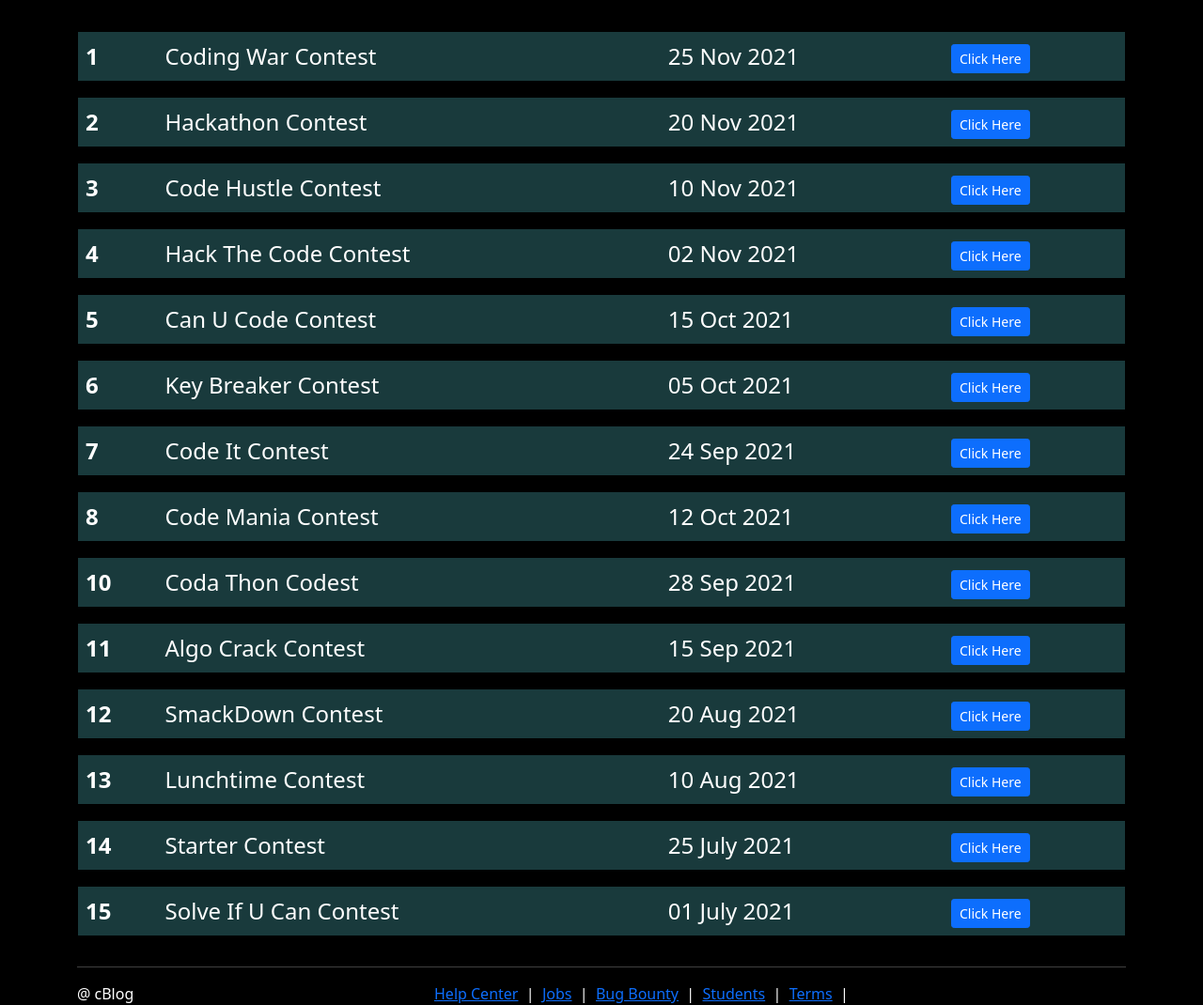
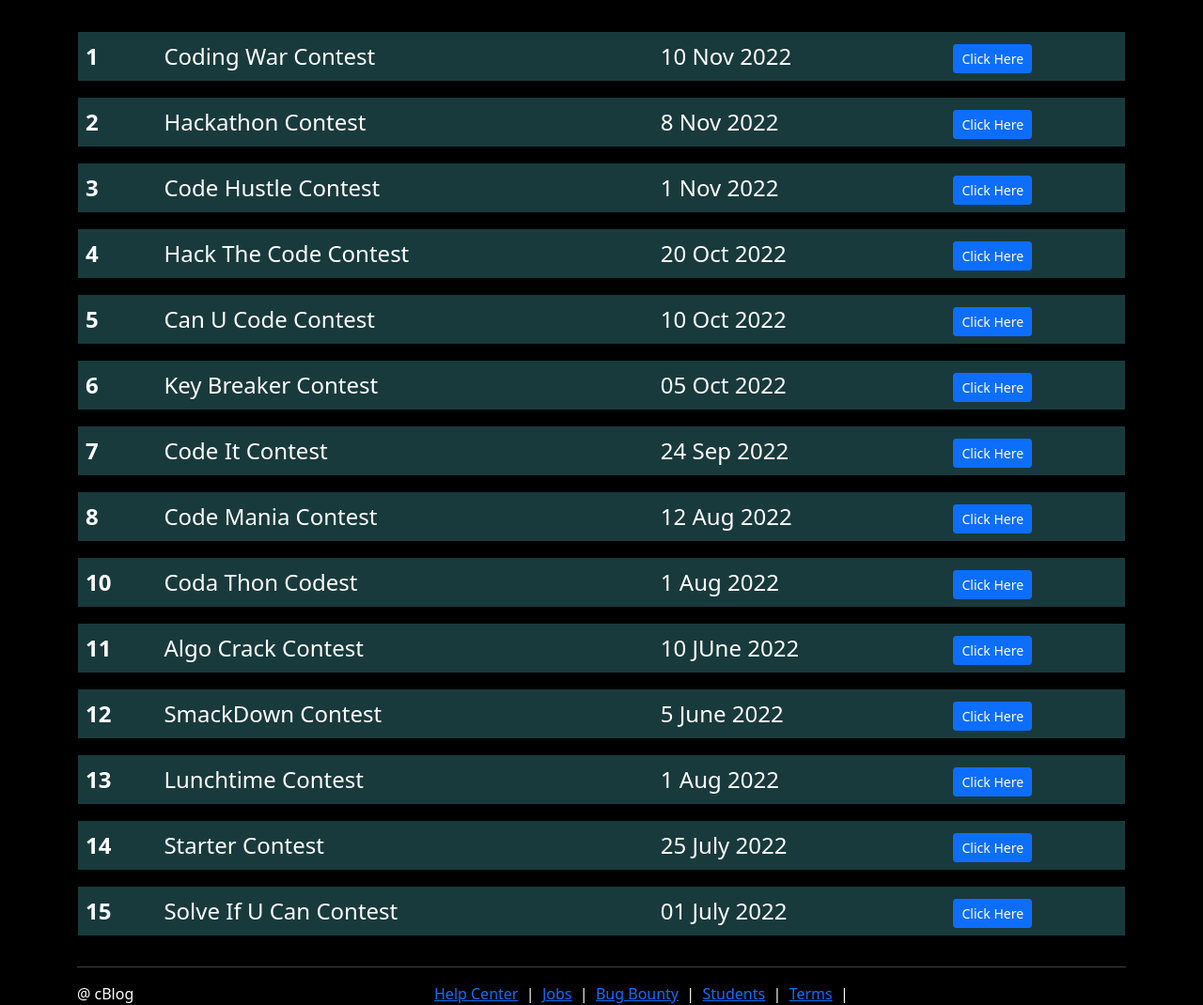
Before and after one commit to Pradumn45/Coding_Website.github.io, a plain HTML site: page contests.html in a window 1280 px wide. Shown: the part 116-1186 px from the top of the page at 94% size. Drawn offline with nearby package versions, Linux system fonts and the light colour scheme.

Commit message:
Update contests.html

```diff
--- a/contests.html
+++ b/contests.html
@@ -106,7 +106,7 @@
                 <th scope="row">1</th>
 
                 <td>Coding War Contest</td>
-                <td>25 Nov 2021</td>
+                <td>10 Nov 2022</td>
                 <td><button class="btn btn-primary btn-sm "  onclick="window.location.href = 'https://www.codechef.com/LTIME95C?order=desc&sortBy=successful_submissions';">Click Here</button></td>
 
 
@@ -126,7 +126,7 @@
                 <th scope="row">2</th>
 
                 <td>Hackathon Contest</td>
-                <td>20 Nov 2021</td>
+                <td>8 Nov 2022</td>
                 <td><button class="btn btn-primary btn-sm "  onclick="window.location.href = 'https://www.codechef.com/START14C?order=desc&sortBy=successful_submissions';">Click Here</button></td>
               </tr>
               <tr>
@@ -142,7 +142,7 @@
               <tr id="bye">
                 <th scope="row">3</th>
                 <td>Code Hustle Contest</td>
-                <td> 10 Nov 2021</td>
+                <td> 1 Nov 2022</td>
                 <td><button class="btn btn-primary btn-sm "  onclick="window.location.href = 'https://www.codechef.com/SEPT21?itm_campaign=contest_listing';">Click Here</button></td>
               </tr>
 
@@ -160,7 +160,7 @@
                 <th scope="row">4</th>
 
                 <td>Hack The Code Contest </td>
-                <td>02 Nov 2021</td>
+                <td>20 Oct 2022</td>
                 <td><button class="btn btn-primary btn-sm "  onclick="window.location.href = 'https://www.codechef.com/COOK131?itm_campaign=contest_listing';">Click Here</button></td>
 
 
@@ -179,7 +179,7 @@
               <tr id="bye">
                 <th scope="row">5</th>
                 <td>Can U Code Contest</td>
-                <td>15 Oct 2021</td>
+                <td>10 Oct 2022</td>
                 <td><button class="btn btn-primary btn-sm "  onclick="window.location.href = 'https://www.codechef.com/LTIME97?itm_campaign=contest_listing';">Click Here</button></td>
               </tr>
               <tr>
@@ -195,7 +195,7 @@
               <tr id="bye">
                 <th scope="row">6</th>
                 <td>Key Breaker Contest</td>
-                <td>05 Oct 2021</td>
+                <td>05 Oct 2022</td>
                 <td><button class="btn btn-primary btn-sm "  onclick="window.location.href = 'https://www.codechef.com/LTIME96?itm_campaign=contest_listing';">Click Here</button></td>
               </tr>
               <tr>
@@ -212,7 +212,7 @@
               <tr id="bye">
                 <th scope="row">7</th>
                 <td>Code It Contest</td>
-                <td>24 Sep 2021</td>
+                <td>24 Sep 2022</td>
                 <td><button class="btn btn-primary btn-sm "  onclick="window.location.href = 'https://www.codechef.com/LTIME95?itm_campaign=contest_listing';">Click Here</button></td>
               </tr>
               <tr>
@@ -228,7 +228,7 @@
               <tr id="bye">
                 <th scope="row">8</th>
                 <td>Code Mania Contest</td>
-                <td>12 Oct 2021</td>
+                <td>12 Aug 2022</td>
                 <td><button class="btn btn-primary btn-sm "  onclick="window.location.href = 'https://www.codechef.com/COOK128?itm_campaign=contest_listing';">Click Here</button></td>
               </tr>
               <tr>
@@ -244,7 +244,7 @@
               <tr id="bye">
                 <th scope="row">10</th>
                 <td>Coda Thon Codest</td>
-                <td>28 Sep 2021</td>
+                <td>1 Aug 2022</td>
                 <td><button class="btn btn-primary btn-sm "  onclick="window.location.href = 'https://www.codechef.com/APRIL21?itm_campaign=contest_listing';">Click Here</button></td>
               </tr>
               <tr>
@@ -260,7 +260,7 @@
               <tr id="bye">
                 <th scope="row">11</th>
                 <td>Algo Crack Contest</td>
-                <td>15 Sep 2021</td>
+                <td>10 JUne 2022</td>
                 <td><button class="btn btn-primary btn-sm "  onclick="window.location.href = 'https://www.codechef.com/LTIME93?itm_campaign=contest_listing';">Click Here</button></td>
               </tr>
               <tr>
@@ -276,7 +276,7 @@
               <tr id="bye">
                 <th scope="row">12</th>
                 <td>SmackDown Contest</td>
-                <td>20 Aug 2021</td>
+                <td>5 June 2022</td>
                 <td><button class="btn btn-primary btn-sm "  onclick="window.location.href = 'https://www.codechef.com/COOK126?itm_campaign=contest_listing';">Click Here</button></td>
               </tr>
               <tr>
@@ -292,7 +292,7 @@
               <tr id="bye">
                 <th scope="row">13</th>
                 <td>Lunchtime Contest</td>
-                <td>10 Aug 2021</td>
+                <td>1 Aug 2022</td>
                 <td><button class="btn btn-primary btn-sm "  onclick="window.location.href = 'https://www.codechef.com/COOK125?itm_campaign=contest_listing';">Click Here</button></td>
               </tr>
               <tr>
@@ -308,7 +308,7 @@
               <tr id="bye">
                 <th scope="row">14</th>
                 <td>Starter Contest</td>
-                <td>25 July 2021</td>
+                <td>25 July 2022</td>
                 <td><button class="btn btn-primary btn-sm "  onclick="window.location.href = 'https://www.codechef.com/NOV20?itm_campaign=contest_listing';">Click Here</button></td>
               </tr>
               <tr>
@@ -324,7 +324,7 @@
               <tr id="bye">
                 <th scope="row">15</th>
                 <td>Solve If U Can Contest</td>
-                <td>01 July 2021</td>
+                <td>01 July 2022</td>
                 <td><button class="btn btn-primary btn-sm "  onclick="window.location.href = 'https://www.codechef.com/OCT20?itm_campaign=contest_listing';">Click Here</button></td>
               </tr>
               <tr>
```
